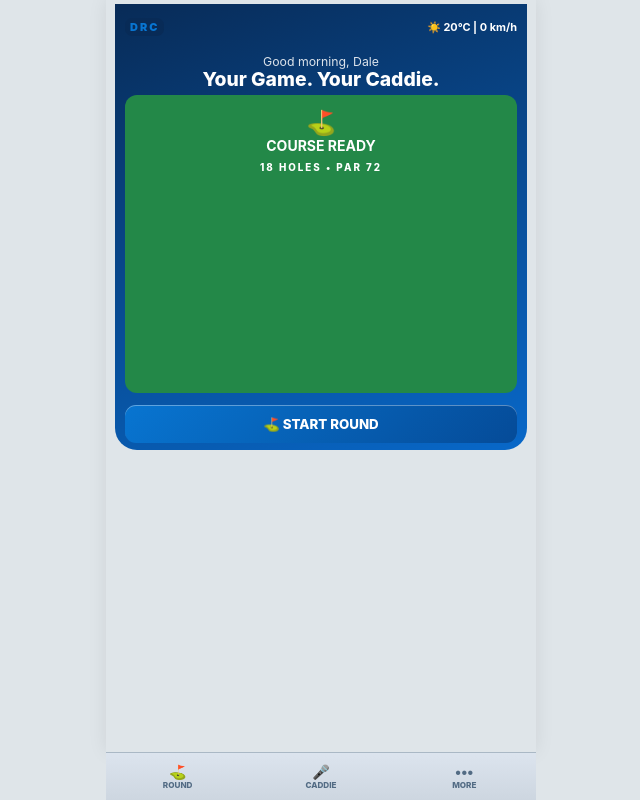
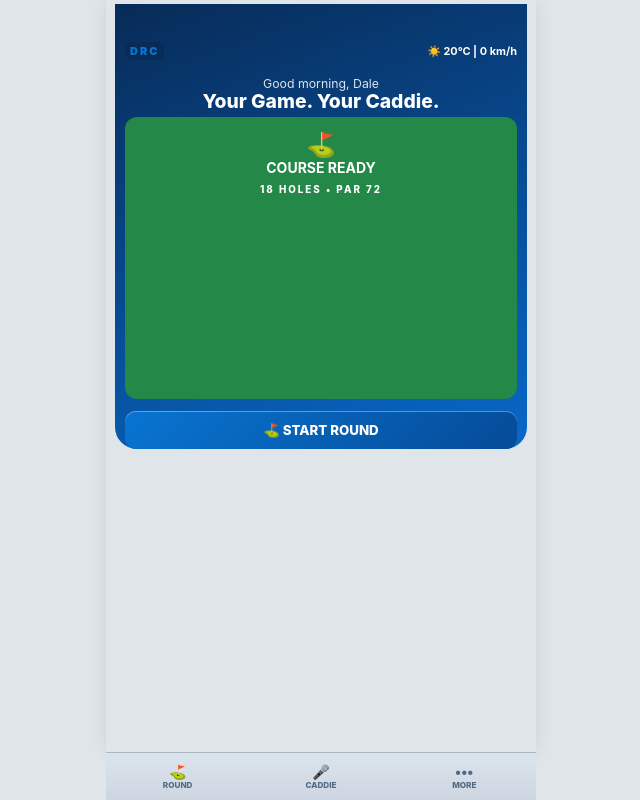
Before and after one commit to dalecopeland53-spec/DRC-VIRTUAL-GOLF-CADDIE, a website: page index.html in a window 1280 px wide. Shown: the whole page, without its empty margins (319-959 px from the left). Drawn offline with Linux system fonts and the light colour scheme.

Commit message:
Apply approved compact Home geometry and lower header

```diff
--- a/style.css
+++ b/style.css
@@ -184,3 +184,12 @@ textarea{min-height:48px!important;padding:5px 7px!important}
 #homeView .course-ready h2{font-size:1rem!important;margin:2px 0!important}
 #homeView .course-ready p{font-size:.7rem!important;margin:1px 0!important}
 #homeView .btn-primary{height:38px!important;min-height:38px!important}
+
+/* Build 34 — approved Home geometry */
+#homeView .home-hero{padding-top:30px!important;padding-bottom:0!important;min-height:0!important}
+#homeView .hero-top{margin-bottom:8px!important}
+#homeView .home-greeting{margin-top:10px!important}
+#homeView .course-ready{height:205px!important;min-height:205px!important;margin-bottom:5px!important}
+#homeView .btn-primary{height:38px!important;min-height:38px!important;margin-bottom:0!important}
+#homeView .scroll-content{padding-bottom:48px!important}
+#homeView .bnav{margin-top:0!important}
```
